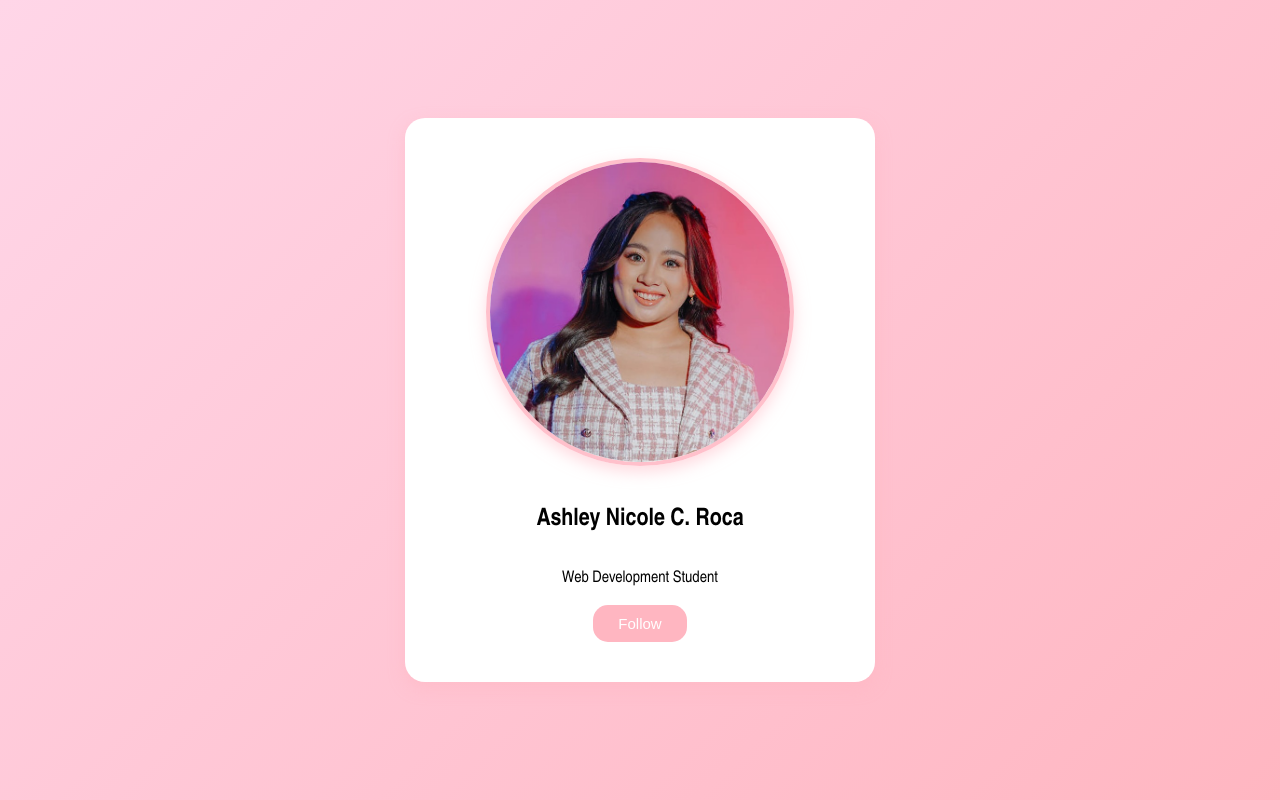
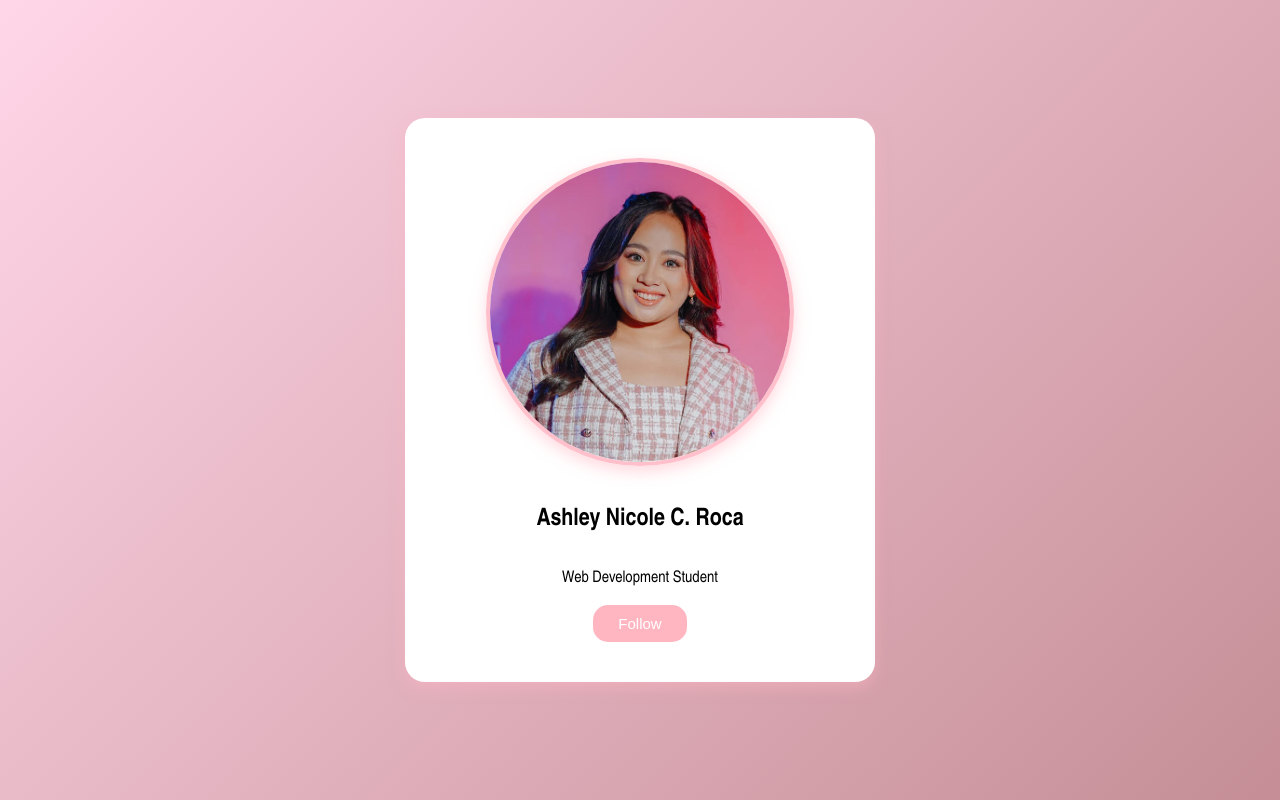
Before and after one commit to NicxzsA/Own-Profile-Card, a plain HTML site: page index.html in a window 1280 px wide. Drawn offline with Linux system fonts and the light colour scheme.

Commit message:
Update style.css

```diff
--- a/style.css
+++ b/style.css
@@ -4,7 +4,7 @@ body {
     display: flex;
     justify-content: center;
     align-items: center;
-    background: linear-gradient(135deg, #ffd6e8, #ffb6c1);
+    background: linear-gradient(135deg, #ffd6e8, #c58e96);
     font-family: 'Arial Narrow', Arial, sans-serif;
 }
 
```
